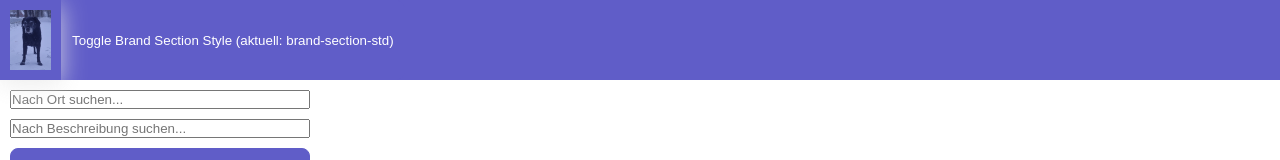
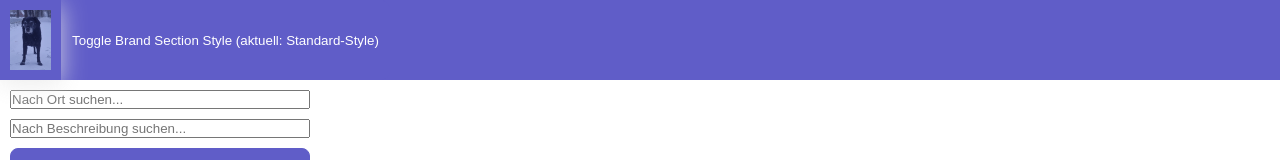
Before and after one commit to mbeier1406/ng-chaos, an Angular app: page / in a window 1280 px wide. Shown: the top 160 px of the page. Built offline with nearby package versions, Linux system fonts and the light colour scheme; data requests are answered from the project's data file.

Commit message:
Beispiel für ein computed Signal.

```diff
--- a/src/app/app.html
+++ b/src/app/app.html
@@ -9,7 +9,7 @@
         <img class="brand-logo" src="/Cid0.png" alt="Cid" aria-hidden="false" />
       </header>
     </a>
-    <button class="primary" type="button" (click)="toggleBrandSectionStyle()">Toggle Brand Section Style (aktuell: {{ brandSectionStyle() }})</button>
+    <button class="primary" type="button" (click)="toggleBrandSectionStyle()">Toggle Brand Section Style (aktuell: {{ brandSectionStyleText() }})</button>
   </section>
   <div class="content">
     <router-outlet />
--- a/src/app/app.ts
+++ b/src/app/app.ts
@@ -1,4 +1,4 @@
-import { Component, signal } from '@angular/core';
+import { Component, signal, computed } from '@angular/core';
 import { RouterOutlet, RouterLink } from '@angular/router';
 
 /**
@@ -21,6 +21,7 @@ export class App {
    */
   protected readonly title = signal('Chaos');
   protected readonly brandSectionStyle = signal<'brand-section-std' | 'brand-section-white'>('brand-section-std');
+  protected readonly brandSectionStyleText = computed(() => this.brandSectionStyle() === 'brand-section-std' ? 'Standard-Style' : 'Weißer Hintergrund');
 
   toggleBrandSectionStyle() {
     this.brandSectionStyle.update(style => style === 'brand-section-std' ? 'brand-section-white' : 'brand-section-std');
```
